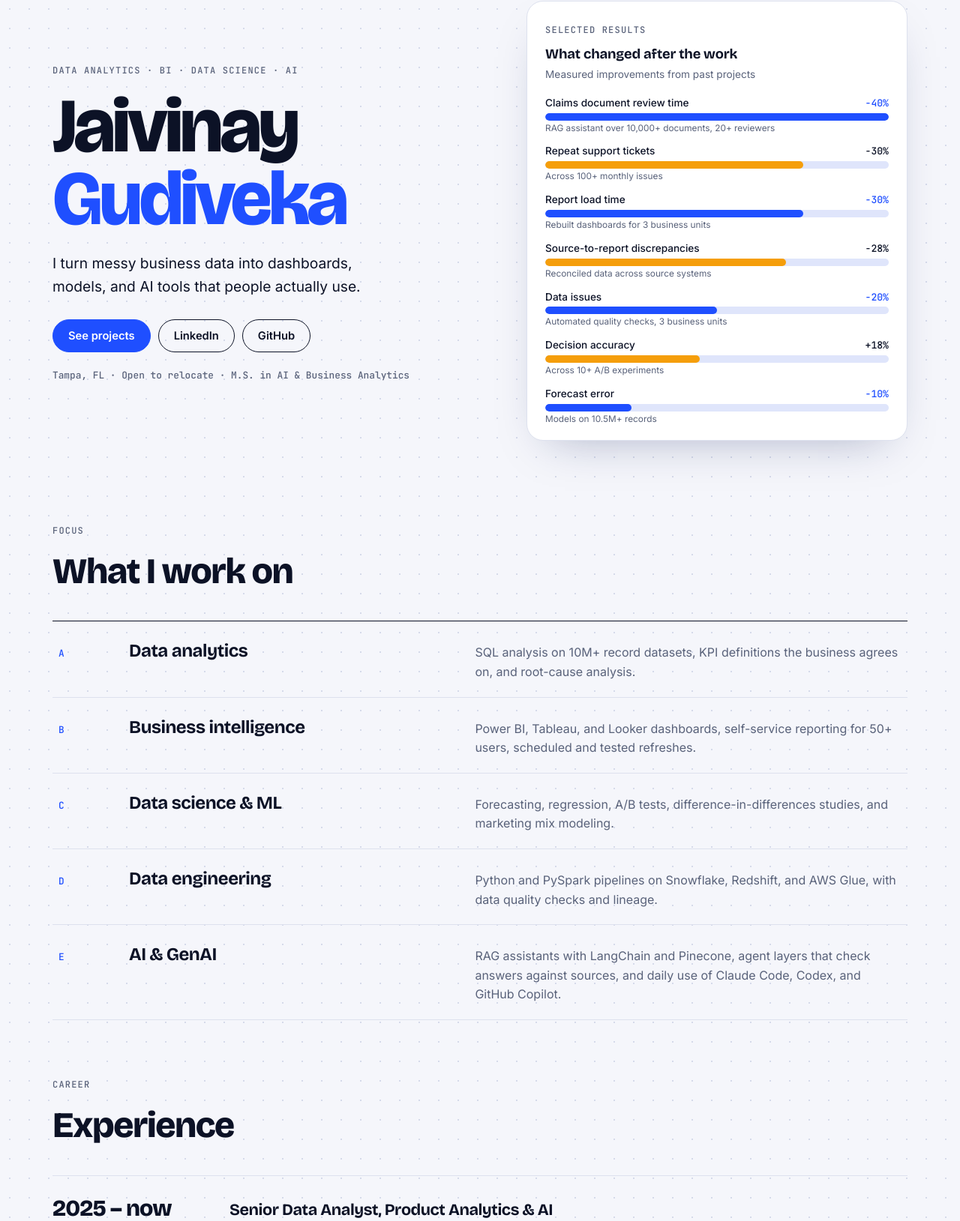
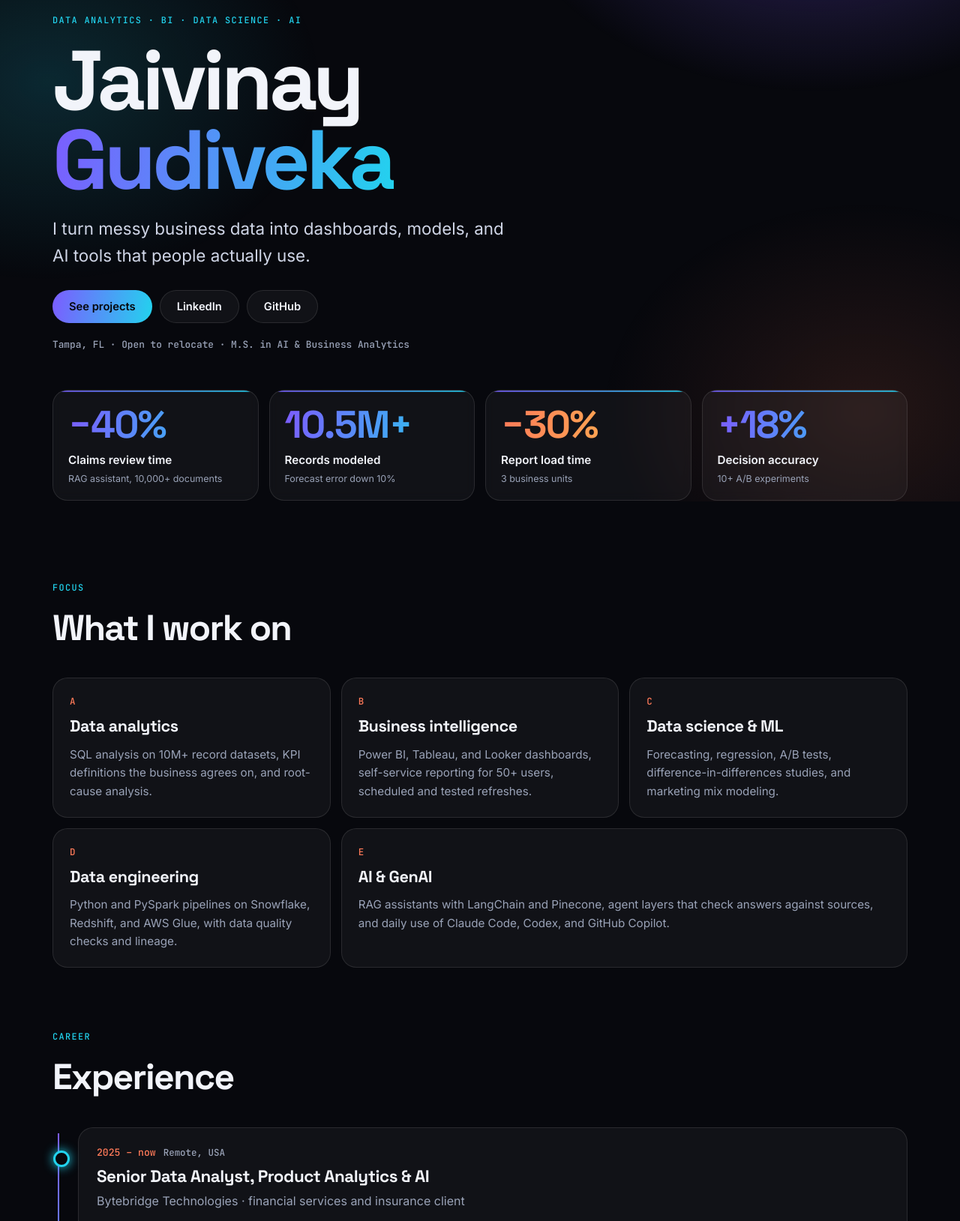
Before and after one commit to Jaivinay/Jaivinay.github.io, a plain HTML site: page index.html in a window 1280 px wide. Shown: the part 131-1760 px from the top of the page at 75% size. Drawn offline with nearby package versions, Linux system fonts and the light colour scheme.

Commit message:
Redesign portfolio: dark dashboard style with KPI tiles and timeline
Co-Authored-By: Claude Sonnet 5.5 <noreply@anthropic.com>
Claude-Session: https://claude.ai/code/session_014vAnLYXN9gZpD3HCW2GkFz

```diff
--- a/index.html
+++ b/index.html
@@ -5,127 +5,100 @@
 <meta name="viewport" content="width=device-width,initial-scale=1,viewport-fit=cover">
 <meta name="description" content="Jaivinay Gudiveka: data analytics, business intelligence, data science and AI portfolio.">
 <title>Jaivinay Gudiveka Portfolio</title>
-<link rel="stylesheet" href="https://fonts.googleapis.com/css2?family=Bricolage+Grotesque:opsz,wght@12..96,500;12..96,700;12..96,800&family=Inter:wght@400;500;600&family=JetBrains+Mono:wght@400;500&display=swap">
+<link rel="stylesheet" href="https://fonts.googleapis.com/css2?family=Space+Grotesk:wght@500;700&family=Inter:wght@400;500;600&family=JetBrains+Mono:wght@400;500&display=swap">
 <style>
-/* Layout: oversized name + a results chart as the hero, index-style focus list, timeline, flow-diagram project cards */
-:root{
-  color-scheme:light;
-  --bg:#f5f6fb; --surface:#ffffff; --ink:#0c1226; --muted:#59627a; --line:#dde1ee;
-  --accent:#1f4fff; --accent-ink:#ffffff; --accent-soft:#e6ecff; --signal:#f59e0b; --bar:#dfe5fb; --grid:#d5daea;
-  --display:'Bricolage Grotesque','Inter',system-ui,sans-serif;
-  --body:'Inter',system-ui,-apple-system,'Segoe UI',sans-serif;
-  --mono:'JetBrains Mono',ui-monospace,Menlo,Consolas,monospace;
-}
-@media (prefers-color-scheme: dark){:root:not([data-theme="light"]){
-  --bg:#080d1c; --surface:#0f1730; --ink:#eaf0ff; --muted:#9aa6c7; --line:#1f2a4d;
-  --accent:#7c9bff; --accent-ink:#071030; --accent-soft:#16224a; --signal:#ffc24d; --bar:#1a2650; --grid:#1b2548; color-scheme:dark}}
-:root[data-theme="dark"]{
-  --bg:#080d1c; --surface:#0f1730; --ink:#eaf0ff; --muted:#9aa6c7; --line:#1f2a4d;
-  --accent:#7c9bff; --accent-ink:#071030; --accent-soft:#16224a; --signal:#ffc24d; --bar:#1a2650; --grid:#1b2548; color-scheme:dark}
-*{box-sizing:border-box}
-html{scroll-behavior:smooth}
-body{margin:0;background:var(--bg);color:var(--ink);font-family:var(--body);font-size:16px;line-height:1.6;
-  padding-left:max(16px,env(safe-area-inset-left,0px));padding-right:max(16px,env(safe-area-inset-right,0px));
-  background-image:radial-gradient(var(--grid) 1px,transparent 1.2px);background-size:26px 26px}
-body::before{content:"";position:fixed;inset:0 0 auto;height:env(safe-area-inset-top,0px);z-index:60;background:var(--bg)}
+:root{color-scheme:dark;
+  --bg:#07080d;--card:rgba(255,255,255,.045);--card2:rgba(255,255,255,.08);--ink:#f2f4fa;--muted:#9aa3b8;--line:rgba(255,255,255,.1);
+  --a:#7c5cff;--b:#22d3ee;--c:#ff7a59;--grad:linear-gradient(100deg,#7c5cff,#22d3ee);
+  --display:'Space Grotesk','Inter',system-ui,sans-serif;--body:'Inter',system-ui,-apple-system,'Segoe UI',sans-serif;--mono:'JetBrains Mono',ui-monospace,Menlo,Consolas,monospace}
+*{box-sizing:border-box}html{scroll-behavior:smooth}
+body{margin:0;background:var(--bg);color:var(--ink);font:400 16px/1.6 var(--body);overflow-x:hidden;
+  padding-left:max(16px,env(safe-area-inset-left,0px));padding-right:max(16px,env(safe-area-inset-right,0px))}
+body::before{content:"";position:fixed;inset:0;z-index:-1;pointer-events:none;
+  background:radial-gradient(600px 420px at 85% -5%,rgba(124,92,255,.35),transparent 70%),radial-gradient(520px 380px at 5% 30%,rgba(34,211,238,.16),transparent 70%),radial-gradient(500px 400px at 90% 85%,rgba(255,122,89,.12),transparent 70%)}
 .wrap{max-width:1140px;margin:0 auto}
-a{color:var(--accent)}
+a{color:var(--b)}
 h1,h2,h3{font-family:var(--display);margin:0;text-wrap:balance}
-.eyebrow{font:500 .75rem var(--mono);letter-spacing:.1em;text-transform:uppercase;color:var(--muted)}
-/* nav */
+.eyebrow{font:500 .74rem var(--mono);letter-spacing:.12em;text-transform:uppercase;color:var(--b)}
 nav.top{position:sticky;top:calc(env(safe-area-inset-top,0px) + 12px);z-index:50;margin-top:12px;display:flex;justify-content:space-between;align-items:center;gap:12px;
-  background:color-mix(in srgb,var(--surface) 88%,transparent);backdrop-filter:blur(10px);border:1px solid var(--line);border-radius:999px;padding:8px 10px 8px 20px}
-nav.top .brand{font:700 1rem var(--display);letter-spacing:-.01em;white-space:nowrap}
+  background:rgba(14,16,26,.7);backdrop-filter:blur(14px);border:1px solid var(--line);border-radius:999px;padding:8px 10px 8px 20px}
+nav.top .brand{font:700 1rem var(--display);white-space:nowrap}
+nav.top .brand::before{content:"";display:inline-block;width:9px;height:9px;border-radius:50%;background:var(--grad);margin-right:9px;box-shadow:0 0 12px var(--b)}
 nav.top .links{display:flex;gap:2px;overflow-x:auto}
 nav.top .links a{font:500 .82rem var(--body);color:var(--muted);text-decoration:none;padding:7px 12px;border-radius:999px;white-space:nowrap}
-nav.top .links a:hover{background:var(--accent-soft);color:var(--accent)}
-.btn{display:inline-flex;align-items:center;gap:8px;font:600 .92rem var(--body);padding:12px 20px;border-radius:999px;border:1.5px solid var(--ink);background:transparent;color:var(--ink);text-decoration:none;cursor:pointer;transition:transform .15s,background .15s}
-.btn:hover{transform:translateY(-2px)}
-.btn.primary{background:var(--accent);border-color:var(--accent);color:var(--accent-ink)}
-.btn:focus-visible,nav a:focus-visible,summary:focus-visible{outline:3px solid var(--signal);outline-offset:2px}
-/* hero */
-.hero{display:grid;grid-template-columns:minmax(0,1.15fr) minmax(0,1fr);gap:48px;align-items:center;padding-block:72px 40px}
-.hero h1{font-size:clamp(3rem,8.4vw,6.4rem);line-height:.95;letter-spacing:-.04em;font-weight:800;margin-block:14px 22px}
-.hero h1 span{color:var(--accent)}
-.lede{font-size:1.2rem;max-width:36ch;color:var(--ink)}
+nav.top .links a:hover{background:var(--card2);color:var(--ink)}
+.btn{display:inline-flex;align-items:center;gap:8px;font:600 .92rem var(--body);padding:12px 22px;border-radius:999px;border:1px solid var(--line);background:var(--card);color:var(--ink);text-decoration:none;cursor:pointer;transition:transform .15s,background .15s}
+.btn:hover{transform:translateY(-2px);background:var(--card2)}
+.btn.primary{background:var(--grad);border:0;color:#06070c}
+.btn:focus-visible,nav a:focus-visible,summary:focus-visible{outline:3px solid var(--c);outline-offset:2px}
+.hero{padding-block:84px 24px}
+.hero h1{font-size:clamp(3.2rem,9vw,7rem);line-height:.95;letter-spacing:-.045em;font-weight:700;margin-block:16px 20px}
+.hero h1 span{background:var(--grad);-webkit-background-clip:text;background-clip:text;color:transparent}
+.lede{font-size:clamp(1.1rem,2vw,1.4rem);max-width:44ch;color:#cfd5e6;margin:0}
 .cta{display:flex;flex-wrap:wrap;gap:10px;margin-top:28px}
-.where{margin-top:22px;font:500 .8rem var(--mono);color:var(--muted)}
-.chart{background:var(--surface);border:1px solid var(--line);border-radius:22px;padding:24px 24px 18px;box-shadow:0 24px 60px -30px rgba(15,30,90,.35)}
-.chart h2{font-size:1.15rem;letter-spacing:-.01em;margin:6px 0 2px}
-.chart p.sub{margin:0 0 16px;color:var(--muted);font-size:.85rem}
-.bars{display:grid;gap:11px}
-.bar{display:grid;grid-template-columns:1fr auto;gap:2px 10px;align-items:baseline;font-size:.85rem}
-.bar .t{color:var(--ink);font-weight:500}
-.bar .v{font:500 .82rem var(--mono);color:var(--accent)}
-.bar .track{grid-column:1/-1;height:10px;border-radius:99px;background:var(--bar);overflow:hidden}
-.bar .fill{height:100%;width:var(--w);border-radius:99px;background:var(--accent);transform-origin:left;animation:grow .9s cubic-bezier(.2,.7,.2,1) backwards}
-.bar:nth-child(even) .fill{background:var(--signal)}
-.bar:nth-child(even) .v{color:var(--ink)}
-.bar .ctx{grid-column:1/-1;font-size:.74rem;color:var(--muted);margin-top:-1px}
-@keyframes grow{from{transform:scaleX(0)}}
-.bar:nth-child(2) .fill{animation-delay:.06s}.bar:nth-child(3) .fill{animation-delay:.12s}.bar:nth-child(4) .fill{animation-delay:.18s}.bar:nth-child(5) .fill{animation-delay:.24s}.bar:nth-child(6) .fill{animation-delay:.3s}.bar:nth-child(7) .fill{animation-delay:.36s}
-/* sections */
-section{padding-block:72px 6px;scroll-margin-top:84px}
+.where{margin-top:20px;font:500 .8rem var(--mono);color:var(--muted)}
+.kpis{display:grid;grid-template-columns:repeat(4,minmax(0,1fr));gap:14px;margin-top:52px}
+.kpi{background:var(--card);border:1px solid var(--line);border-radius:20px;padding:20px 20px 18px;position:relative;overflow:hidden;backdrop-filter:blur(6px)}
+.kpi::after{content:"";position:absolute;left:0;right:0;top:0;height:2px;background:var(--grad);opacity:.8}
+.kpi .n{font:700 clamp(2.2rem,4.4vw,3.2rem) var(--display);letter-spacing:-.03em;line-height:1;background:var(--grad);-webkit-background-clip:text;background-clip:text;color:transparent}
+.kpi .t{margin-top:10px;font-weight:600;font-size:.95rem}
+.kpi .c{margin-top:2px;font-size:.78rem;color:var(--muted)}
+.kpi:nth-child(3n) .n{background:linear-gradient(100deg,#ff7a59,#ffc24d);-webkit-background-clip:text;background-clip:text}
+section{padding-block:84px 0;scroll-margin-top:84px}
 .sh{display:flex;flex-direction:column;gap:8px;margin-bottom:28px}
-.sh h2{font-size:clamp(2rem,4.5vw,3rem);letter-spacing:-.03em;font-weight:800}
-/* focus index */
-.index{border-top:1.5px solid var(--ink)}
-.index .row{display:grid;grid-template-columns:70px minmax(0,1fr) minmax(0,1.3fr);gap:8px 24px;padding:20px 8px;border-bottom:1px solid var(--line);align-items:baseline;transition:background .15s,padding .15s}
-.index .row:hover{background:var(--accent-soft);padding-inline:18px}
-.index .n{font:500 .8rem var(--mono);color:var(--accent)}
-.index h3{font-size:1.5rem;letter-spacing:-.02em}
-.index p{margin:0;color:var(--muted)}
-@media (max-width:760px){.index .row{grid-template-columns:36px 1fr}.index p{grid-column:2}}
-/* timeline */
-.job{display:grid;grid-template-columns:200px minmax(0,1fr);gap:8px 36px;padding-block:28px;border-top:1px solid var(--line)}
-.job:first-of-type{border-top:1.5px solid var(--ink)}
-.job .yr{font:800 1.9rem var(--display);letter-spacing:-.03em;line-height:1}
-.job .yr small{display:block;margin-top:8px;font:500 .78rem var(--mono);color:var(--muted);letter-spacing:0}
-.job h3{font-size:1.35rem;letter-spacing:-.02em}
-.job .org{color:var(--muted);margin:2px 0 12px}
-.job ul{margin:0;padding-left:1.15em}
-.job li{margin-bottom:7px}
+.sh h2{font-size:clamp(2rem,4.5vw,3rem);letter-spacing:-.035em;font-weight:700}
+.index{display:grid;grid-template-columns:repeat(auto-fit,minmax(min(100%,320px),1fr));gap:14px}
+.index .row{background:var(--card);border:1px solid var(--line);border-radius:20px;padding:22px;display:flex;flex-direction:column;gap:8px;transition:transform .2s,border-color .2s}
+.index .row:hover{transform:translateY(-4px);border-color:var(--a)}
+.index .n{font:500 .78rem var(--mono);color:var(--c)}
+.index h3{font-size:1.35rem;letter-spacing:-.02em}
+.index p{margin:0;color:var(--muted);font-size:.95rem}
+@media (min-width:1000px){.index .row:last-child{grid-column:span 2}}
+.tl{position:relative;padding-left:34px}
+.tl::before{content:"";position:absolute;left:7px;top:8px;bottom:8px;width:2px;background:linear-gradient(var(--a),var(--b),transparent)}
+.job{position:relative;background:var(--card);border:1px solid var(--line);border-radius:20px;padding:24px;margin-bottom:16px}
+.job::before{content:"";position:absolute;left:-34px;top:30px;width:16px;height:16px;border-radius:50%;background:var(--bg);border:3px solid var(--b);box-shadow:0 0 14px var(--b)}
+.job .yr{font:500 .82rem var(--mono);color:var(--c);margin-bottom:6px}
+.job .yr small{color:var(--muted);margin-left:10px;font-size:.78rem}
+.job h3{font-size:1.4rem;letter-spacing:-.02em}
+.job .org{color:var(--muted);margin:2px 0 14px}
+.job ul{margin:0;padding-left:1.15em}.job li{margin-bottom:7px}
 .tools{display:flex;flex-wrap:wrap;gap:6px;margin-top:14px}
-.tools span,.tag{font:500 .74rem var(--mono);background:var(--accent-soft);color:var(--accent);padding:4px 10px;border-radius:99px}
-@media (max-width:760px){.job{grid-template-columns:1fr}.job .yr{font-size:1.5rem}}
-/* projects */
-.projects{display:grid;grid-template-columns:repeat(auto-fit,minmax(min(100%,500px),1fr));gap:18px;align-items:start}
-details.proj{background:var(--surface);border:1px solid var(--line);border-radius:22px;overflow:hidden;transition:transform .2s,box-shadow .2s}
-details.proj:hover{transform:translateY(-3px);box-shadow:0 24px 50px -28px rgba(15,30,90,.45)}
+.tools span{font:500 .74rem var(--mono);background:rgba(124,92,255,.16);color:#c9bcff;border:1px solid rgba(124,92,255,.3);padding:4px 10px;border-radius:99px}
+.projects{display:grid;grid-template-columns:repeat(auto-fit,minmax(min(100%,500px),1fr));gap:16px;align-items:start}
+details.proj{background:var(--card);border:1px solid var(--line);border-radius:22px;overflow:hidden;transition:transform .2s,border-color .2s}
+details.proj:hover,details.proj[open]{border-color:var(--a)}
 details.proj summary{list-style:none;cursor:pointer;padding:24px;display:flex;flex-direction:column;gap:12px}
 details.proj summary::-webkit-details-marker{display:none}
-.proj .dept{font:500 .72rem var(--mono);letter-spacing:.1em;text-transform:uppercase;color:var(--accent)}
+.proj .dept{font:500 .72rem var(--mono);letter-spacing:.12em;text-transform:uppercase;color:var(--c)}
 .proj h3{font-size:1.45rem;letter-spacing:-.02em;line-height:1.15}
 .flow{display:flex;flex-wrap:wrap;gap:6px;align-items:center;font:500 .74rem var(--mono)}
-.flow b{font-weight:500;background:var(--bg);border:1px solid var(--line);border-radius:8px;padding:5px 9px;color:var(--ink)}
-.flow i{font-style:normal;color:var(--signal);font-weight:700}
+.flow b{font-weight:500;background:rgba(34,211,238,.1);border:1px solid rgba(34,211,238,.28);color:#a5f0fb;border-radius:8px;padding:5px 9px}
+.flow i{font-style:normal;color:var(--c);font-weight:700}
 .proj .sum{margin:0;color:var(--muted);font-size:.95rem}
-.proj .more{font:600 .82rem var(--body);color:var(--accent)}
+.proj .more{font:600 .82rem var(--body);color:var(--b)}
 details.proj[open] .more{display:none}
-.detail{padding:0 24px 24px;display:flex;flex-direction:column;gap:10px;border-top:1px dashed var(--line);padding-top:18px;margin-inline:24px;padding-inline:0}
-.detail ul{margin:0;padding-left:1.15em}
-.detail li{margin-bottom:6px;font-size:.93rem}
+.detail{margin:0 24px;padding:18px 0 24px;border-top:1px dashed var(--line);display:flex;flex-direction:column;gap:10px}
+.detail ul{margin:0;padding-left:1.15em}.detail li{margin-bottom:6px;font-size:.93rem}
 .note{font-size:.8rem;color:var(--muted);font-style:italic}
-/* skills */
-.skills{display:grid;grid-template-columns:repeat(auto-fit,minmax(min(100%,330px),1fr));gap:16px}
-.skills>div{background:var(--surface);border:1px solid var(--line);border-radius:18px;padding:20px;min-width:0}
-.skills h3{font-size:1rem;margin-bottom:12px;letter-spacing:-.01em}
+.skills{display:grid;grid-template-columns:repeat(auto-fit,minmax(min(100%,330px),1fr));gap:14px}
+.skills>div{background:var(--card);border:1px solid var(--line);border-radius:18px;padding:20px;min-width:0}
+.skills h3{font-size:1rem;margin-bottom:12px}
 .skills .cl{display:flex;flex-wrap:wrap;gap:6px}
-.skills .cl span{font:500 .76rem var(--mono);border:1px solid var(--line);padding:4px 10px;border-radius:99px;color:var(--ink)}
+.skills .cl span{font:500 .76rem var(--mono);border:1px solid var(--line);padding:4px 10px;border-radius:99px;color:#dfe4f2}
 .two{display:grid;grid-template-columns:repeat(auto-fit,minmax(min(100%,320px),1fr));gap:28px}
-.two h3{font-size:1.2rem;margin-bottom:12px}
-.two p{margin:0 0 12px}
-.cta-band{margin-block:72px 24px;background:var(--accent);color:var(--accent-ink);border-radius:28px;padding:clamp(28px,5vw,56px);display:grid;gap:18px}
-.cta-band h2{font-size:clamp(2.2rem,6vw,4.2rem);line-height:1;letter-spacing:-.04em;font-weight:800}
+.two h3{font-size:1.2rem;margin-bottom:12px}.two p{margin:0 0 12px;color:#cfd5e6}
+.cta-band{margin-block:84px 24px;background:var(--grad);color:#06070c;border-radius:28px;padding:clamp(28px,5vw,56px);display:grid;gap:18px}
+.cta-band h2{font-size:clamp(2.2rem,6vw,4.2rem);line-height:1;letter-spacing:-.04em;font-weight:700}
 .cta-band .mail{font:500 clamp(1rem,2.4vw,1.4rem) var(--mono);word-break:break-all}
-.cta-band .btn{border-color:var(--accent-ink);color:var(--accent-ink)}
-.cta-band .btn.solid{background:var(--accent-ink);color:var(--accent)}
-.cta-band .meta{font:500 .8rem var(--mono);opacity:.85}
+.cta-band .btn{background:rgba(255,255,255,.25);border:1px solid rgba(0,0,0,.25);color:#06070c}
+.cta-band .btn.solid{background:#06070c;color:#fff;border-color:#06070c}
+.cta-band .meta{font:500 .8rem var(--mono)}
 footer{padding-block:20px 48px;color:var(--muted);font:500 .78rem var(--mono)}
-@media (max-width:860px){.hero{grid-template-columns:1fr;padding-block:48px 24px;gap:32px}nav.top .links a:nth-child(n+5){display:none}}
-@media (prefers-reduced-motion:reduce){html{scroll-behavior:auto}.bar .fill{animation:none}.btn,details.proj,.index .row{transition:none}}
+@media (max-width:860px){.kpis{grid-template-columns:repeat(2,minmax(0,1fr))}.hero{padding-block:56px 8px}nav.top .links a:nth-child(n+5){display:none}}
+@media (max-width:560px){.tl{padding-left:26px}.job::before{left:-26px}.job{padding:18px}}
+@media (prefers-reduced-motion:reduce){html{scroll-behavior:auto}*{transition:none!important}}
 </style>
-
 </head>
 <body>
 <div class="wrap">
@@ -135,9 +108,8 @@ footer{padding-block:20px 48px;color:var(--muted);font:500 .78rem var(--mono)}
 </nav>
 
 <header class="hero" id="top">
-  <div>
   <span class="eyebrow">Data analytics · BI · Data science · AI</span>
-    <h1>Jaivinay <span>Gudiveka</span></h1>
+  <h1>Jaivinay<br><span>Gudiveka</span></h1>
   <p class="lede">I turn messy business data into dashboards, models, and AI tools that people actually use.</p>
   <div class="cta">
     <a class="btn primary" href="#projects">See projects</a>
@@ -145,21 +117,12 @@ footer{padding-block:20px 48px;color:var(--muted);font:500 .78rem var(--mono)}
     <a class="btn" href="https://github.com/Jaivinay" target="_blank" rel="noopener">GitHub</a>
   </div>
   <div class="where">Tampa, FL · Open to relocate · M.S. in AI &amp; Business Analytics</div>
+  <div class="kpis" aria-label="Selected results">
+    <div class="kpi"><div class="n">−40%</div><div class="t">Claims review time</div><div class="c">RAG assistant, 10,000+ documents</div></div>
+    <div class="kpi"><div class="n">10.5M+</div><div class="t">Records modeled</div><div class="c">Forecast error down 10%</div></div>
+    <div class="kpi"><div class="n">−30%</div><div class="t">Report load time</div><div class="c">3 business units</div></div>
+    <div class="kpi"><div class="n">+18%</div><div class="t">Decision accuracy</div><div class="c">10+ A/B experiments</div></div>
   </div>
-  <aside class="chart" aria-label="Selected results">
-    <span class="eyebrow">Selected results</span>
-    <h2>What changed after the work</h2>
-    <p class="sub">Measured improvements from past projects</p>
-    <div class="bars">
-      <div class="bar" style="--w:100%"><span class="t">Claims document review time</span><span class="v">−40%</span><div class="track"><div class="fill"></div></div><span class="ctx">RAG assistant over 10,000+ documents, 20+ reviewers</span></div>
-      <div class="bar" style="--w:75%"><span class="t">Repeat support tickets</span><span class="v">−30%</span><div class="track"><div class="fill"></div></div><span class="ctx">Across 100+ monthly issues</span></div>
-      <div class="bar" style="--w:75%"><span class="t">Report load time</span><span class="v">−30%</span><div class="track"><div class="fill"></div></div><span class="ctx">Rebuilt dashboards for 3 business units</span></div>
-      <div class="bar" style="--w:70%"><span class="t">Source-to-report discrepancies</span><span class="v">−28%</span><div class="track"><div class="fill"></div></div><span class="ctx">Reconciled data across source systems</span></div>
-      <div class="bar" style="--w:50%"><span class="t">Data issues</span><span class="v">−20%</span><div class="track"><div class="fill"></div></div><span class="ctx">Automated quality checks, 3 business units</span></div>
-      <div class="bar" style="--w:45%"><span class="t">Decision accuracy</span><span class="v">+18%</span><div class="track"><div class="fill"></div></div><span class="ctx">Across 10+ A/B experiments</span></div>
-      <div class="bar" style="--w:25%"><span class="t">Forecast error</span><span class="v">−10%</span><div class="track"><div class="fill"></div></div><span class="ctx">Models on 10.5M+ records</span></div>
-    </div>
-  </aside>
 </header>
 
 <section id="focus">
@@ -175,10 +138,11 @@ footer{padding-block:20px 48px;color:var(--muted);font:500 .78rem var(--mono)}
 
 <section id="experience">
   <div class="sh"><span class="eyebrow">Career</span><h2>Experience</h2></div>
+<div class="tl">
 
   <div class="job">
+    <div>
       <div class="yr">2025 – now<small>Remote, USA</small></div>
-    <div>
       <h3>Senior Data Analyst, Product Analytics &amp; AI</h3>
       <div class="org">Bytebridge Technologies · financial services and insurance client</div>
       <ul>
@@ -194,8 +158,8 @@ footer{padding-block:20px 48px;color:var(--muted);font:500 .78rem var(--mono)}
   </div>
 
   <div class="job">
+    <div>
       <div class="yr">2025<small>Aug – Dec · Tampa, FL</small></div>
-    <div>
       <h3>Graduate Assistant, Data Analytics &amp; Statistics</h3>
       <div class="org">University of South Florida</div>
       <ul>
@@ -207,8 +171,8 @@ footer{padding-block:20px 48px;color:var(--muted);font:500 .78rem var(--mono)}
   </div>
 
   <div class="job">
+    <div>
       <div class="yr">2021 – 2024<small>Dec – Jul · Bengaluru, India</small></div>
-    <div>
       <h3>Data Analyst &amp; Data Scientist, Analytics &amp; Experimentation</h3>
       <div class="org">Tech Mahindra · banking, retail, and automotive clients</div>
       <ul>
@@ -220,6 +184,7 @@ footer{padding-block:20px 48px;color:var(--muted);font:500 .78rem var(--mono)}
         <li>Mentored 2 junior analysts to a 20% drop in errors.</li>
       </ul>
       <div class="tools"><span>Python</span><span>SQL</span><span>Spark</span><span>PySpark</span><span>Power BI</span><span>Tableau</span><span>GitHub</span></div>
+    </div>
   </div>
 </div>
 </section>
```
Lines whose indentation alone changed are shown as unchanged.
